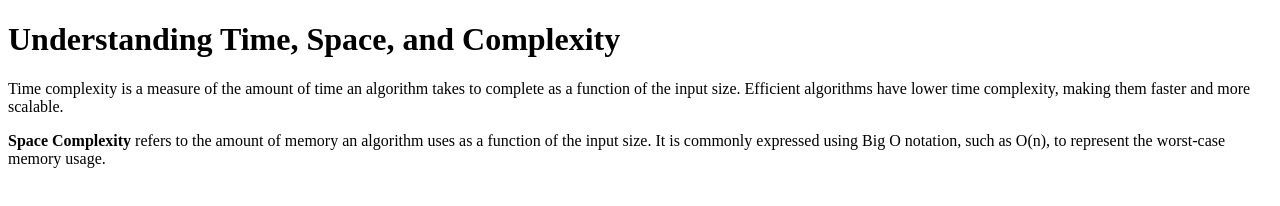
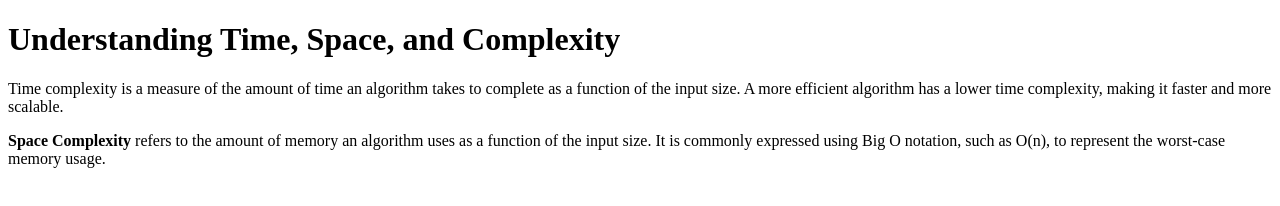
Before and after one commit to acciojob/time-and-space-complexity-khedkar2001, a website: page main.html in a window 1280 px wide. Drawn offline with Linux system fonts and the light colour scheme.

Commit message:
created a submission

```diff
--- a/main.html
+++ b/main.html
@@ -9,7 +9,7 @@
 <body>
     <h1>Understanding Time, Space, and Complexity</h1>
 
-    <p>Time complexity is a measure of the amount of time an algorithm takes to complete as a function of the input size. Efficient algorithms have lower time complexity, making them faster and more scalable.</p>
+   <p>Time complexity is a measure of the amount of time an algorithm takes to complete as a function of the input size. A more efficient algorithm has a lower time complexity, making it faster and more scalable.</p>
 
     <p><b>Space Complexity</b> refers to the amount of memory an algorithm uses as a function of the input size. It is commonly expressed using Big O notation, such as O(n), to represent the worst-case memory usage.</p>
 
```
